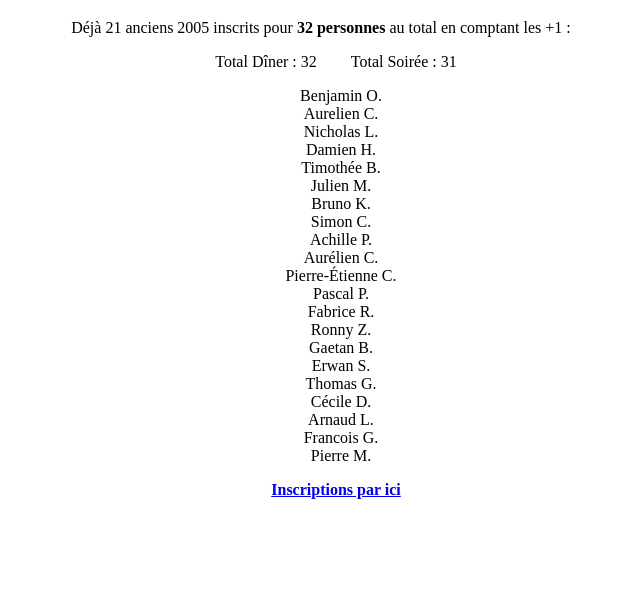
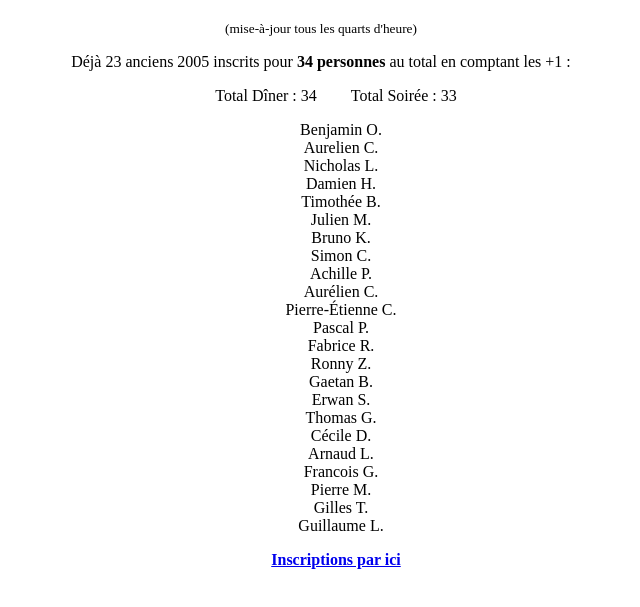
Before and after one commit to RouxRC/inscrits-gala-10ans-2005, a plain HTML site: page index.html in a window 1280 px wide. Shown: the part 61-668 px from the top of the page, without its empty margins (319-959 px from the left). Drawn offline with Linux system fonts and the light colour scheme.

Commit message:
autoupdate

```diff
--- a/index.html
+++ b/index.html
@@ -23,11 +23,12 @@ li{
 <body>
 
 <h1>Pré-inscrits Gala ECL 10 ans promo 2005</h1>
+<p><small>(mise-à-jour tous les quarts d'heure)</small></p>
 
-<p>Déjà 21 anciens 2005 inscrits pour <b>32 personnes</b> au total en comptant les +1 :</p>
+<p>Déjà 23 anciens 2005 inscrits pour <b>34 personnes</b> au total en comptant les +1 :</p>
 <p>
-  <span>Total Dîner : 32</span>
-  <span>Total Soirée : 31</span>
+  <span>Total Dîner : 34</span>
+  <span>Total Soirée : 33</span>
 </p>
 
 <ul>
@@ -52,6 +53,8 @@ li{
   <li>Arnaud L.</li>
   <li>Francois G.</li>
   <li>Pierre M.</li>
+  <li>Gilles T.</li>
+  <li>Guillaume L.</li>
 </ul>
 
 <p><b><a href="https://docs.google.com/forms/d/1T1aUM5llSDYZ96WBInh1lzLl6mwYKYE1AdwXKqTD2yA/viewform">Inscriptions par ici</a></b></p>
```
